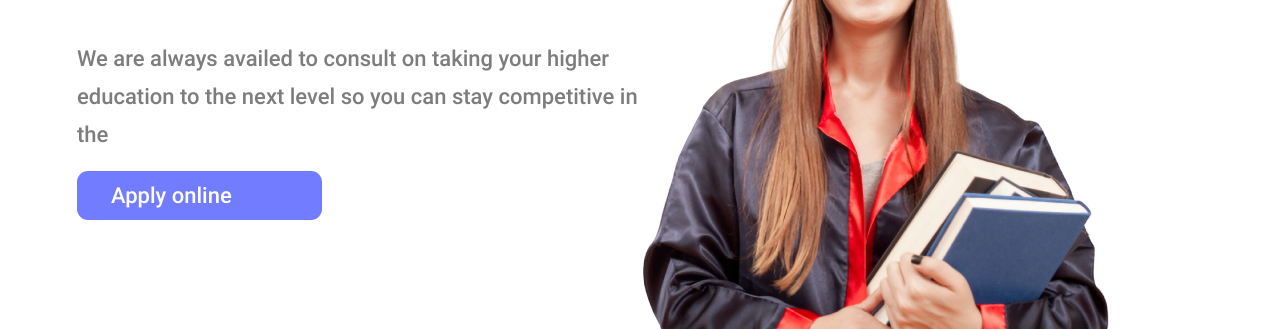
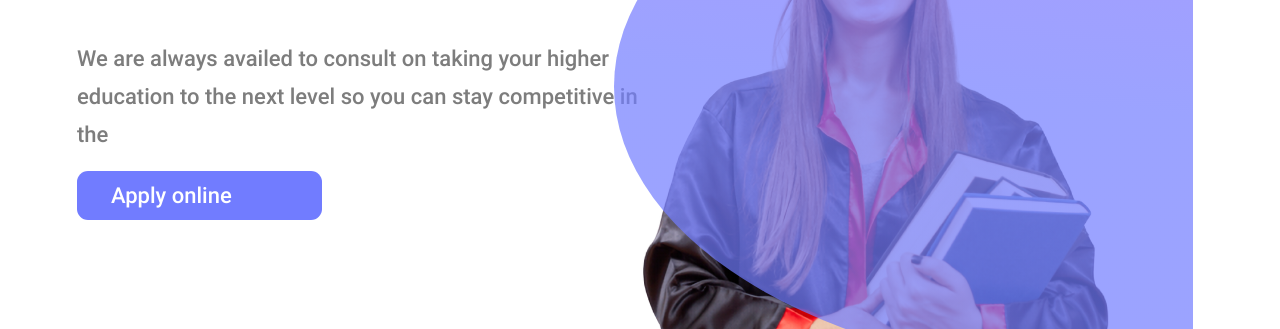
Before and after one commit to Abdulvohid0107/Execuitve, a plain HTML site: page index.html in a window 1280 px wide. Shown: the part 477-806 px from the top of the page. Drawn offline with Linux system fonts and the light colour scheme.

Commit message:
the new image was added to the intro part

```diff
--- a/css/main.css
+++ b/css/main.css
@@ -72,6 +72,17 @@ font-size: 17px;
 
 .build-dream-img{
   width: 50%;
+  position: relative;
+}
+
+.build-dream-student-girl{
+  z-index: 100;
+}
+
+.oval-image{
+  z-index: 0;
+  position: absolute;
+  right: 10px;
 }
 
 .build-dream-part-text{
--- a/index.html
+++ b/index.html
@@ -54,6 +54,7 @@
 
     <div class="build-dream-img">
         <img class="build-dream-student-girl" src="images/student-girl.png" alt="Picture of student">
+        <img src="images/oval-image.svg" alt="Oval" class="oval-image">
     </div>
 </section>
 <!-- // WE HELP TO BUILD YOUR DREAM PART -->
```
